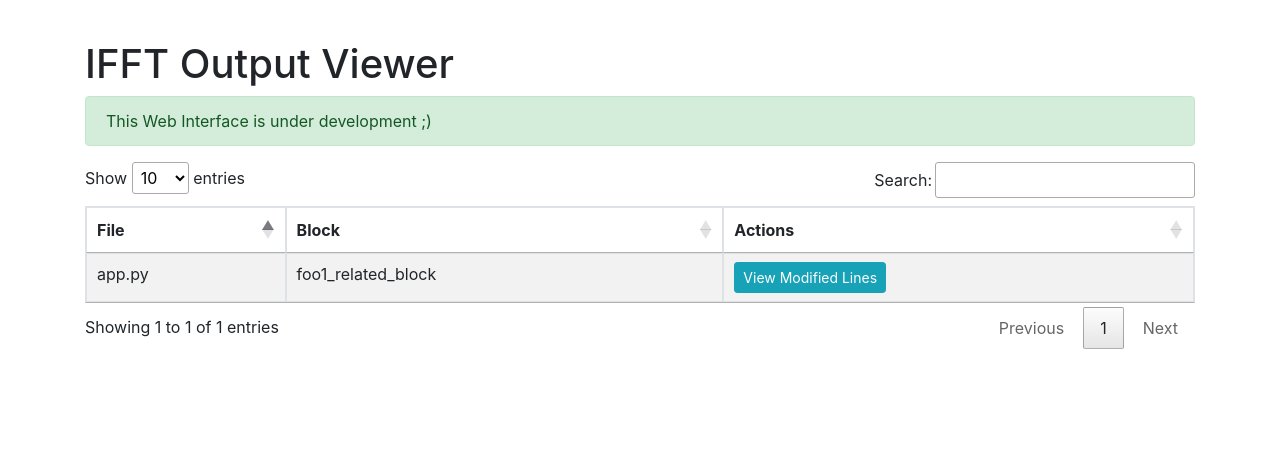
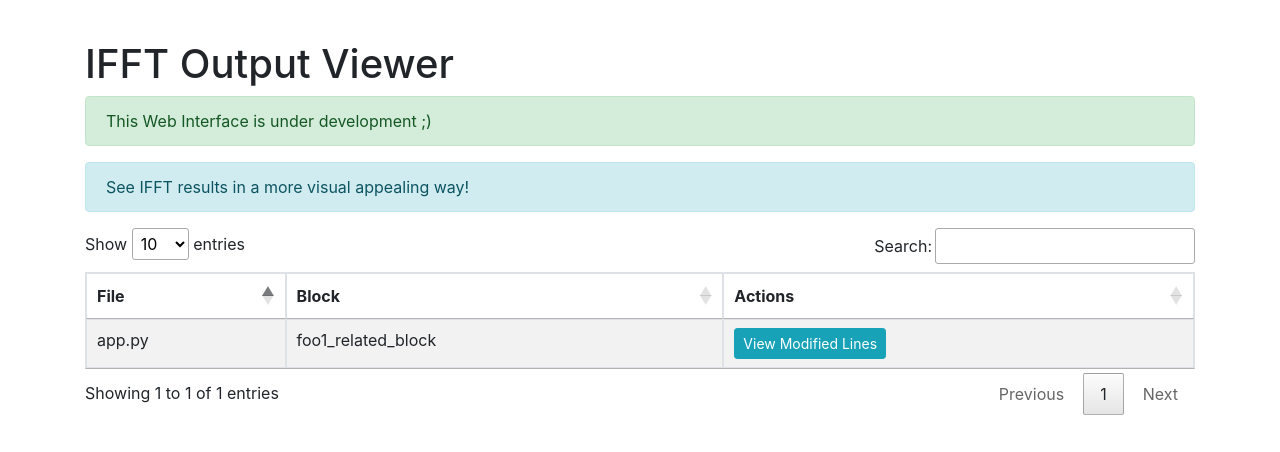
Before and after one commit to thiagosantos0/IFFT, a Flask app: page /output-viewer in a window 1280 px wide. Shown: the part 112-564 px from the top of the page. Run offline with Flask 3, Linux system fonts and the light colour scheme; some libraries are stand-ins or nearby versions.

Commit message:
#ifft-web-interface Adding a new info message to 'output.html' template

```diff
--- a/IFFT_WEB/templates/output.html
+++ b/IFFT_WEB/templates/output.html
@@ -19,6 +19,7 @@
 <div class="container mt-4">
     <h1>IFFT Output Viewer</h1>
     <div class="alert alert-success">This Web Interface is under development ;)</div>
+    <div class="alert alert-info">See IFFT results in a more visual appealing way!</div>
     <div id="loading" class="text-center" style="display: none;">Loading...</div>
 
     <!-- Results Table -->
```
